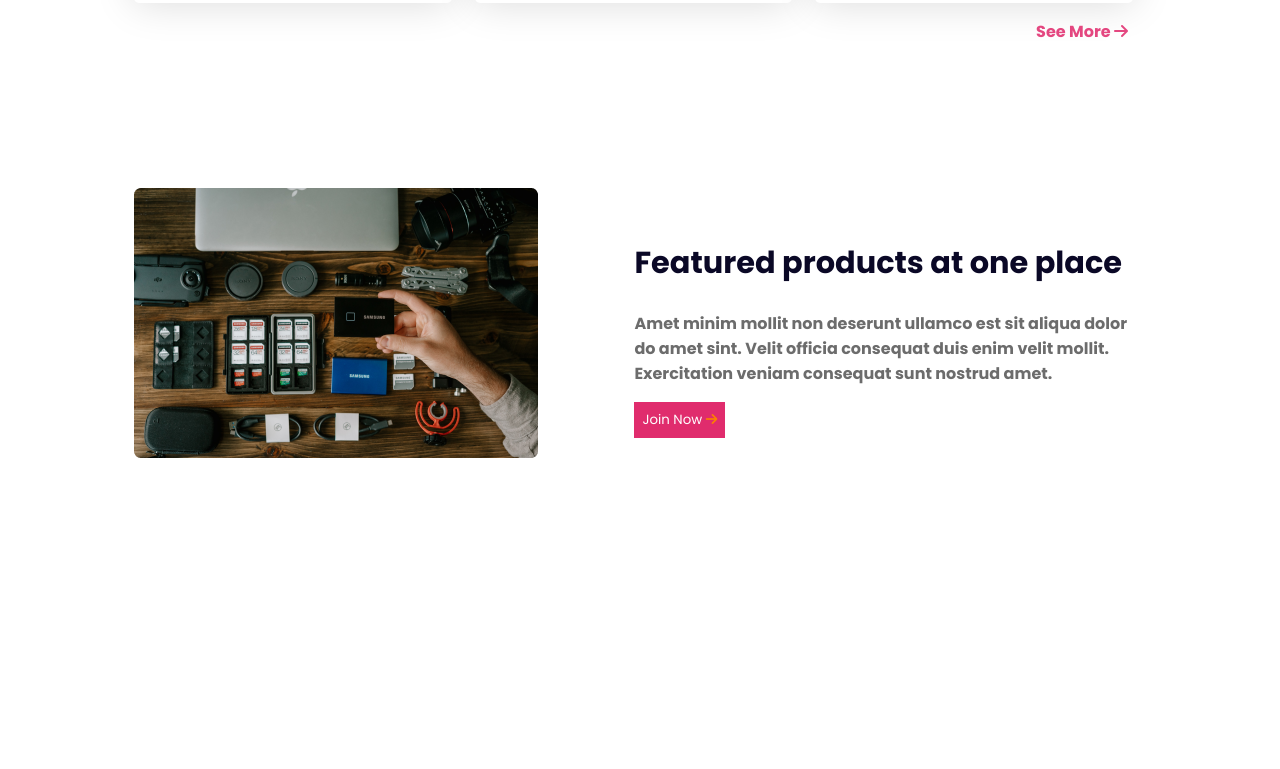
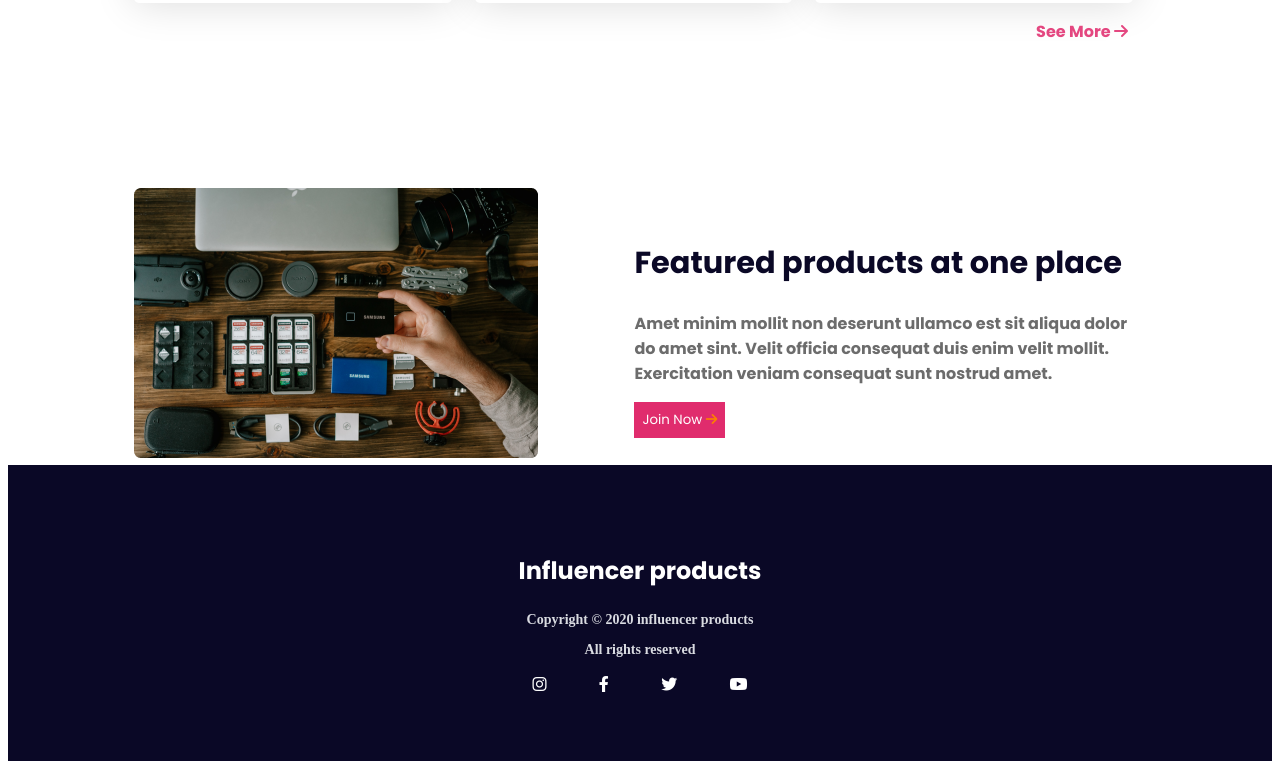
Before and after one commit to taufik-imam/gears-website, a plain HTML site: page index.html in a window 1280 px wide. Shown: the part 2457-3226 px from the top of the page. Before the commit the page ends 2930 px from the top, so only its background shows below. Drawn offline with Linux system fonts and the light colour scheme.

Commit message:
fina code

```diff
--- a/index.html
+++ b/index.html
@@ -219,6 +219,15 @@
 
     </main>
     <footer>
+        <div class="footer">
+            <h3>Influencer products</h3>
+            <p>Copyright &copy; 2020  influencer products</p>
+            <p>All rights reserved</p>
+            <span><i class="fa-brands fa-instagram"></i></span>
+            <span><i class="fa-brands fa-facebook-f"></i></span>
+            <span><i class="fa-brands fa-twitter"></i></span>
+            <span><i class="fa-brands fa-youtube"></i></span>
+        </div>
 
     </footer>
 </body>
--- a/style/style.css
+++ b/style/style.css
@@ -188,11 +188,39 @@
     font-size: 1rem;
     font-weight: 700;
 }
-.features-btn{
+
+.features-btn {
     background: #E02C6D;
     border: none;
     color: white;
     padding: 0.5rem;
+}
+
+/* footer style */
+.footer {
+    background: #0A0826;
+    color: white;
+    text-align: center;
+    padding-top: 4rem;
+    padding-bottom: 4rem;
+}
+
+.footer span {
+    padding: 1.5rem;
+}
+
+.footer p {
+    color: #D9DBE1;
+    font-family: Manrope;
+    font-size: 0.875rem;
+    font-weight: 700;
+}
+
+.footer h3 {
+
+    font-size: 1.5rem;
+    font-weight: 700;
+
 }
 
 /* media query */
@@ -232,7 +260,8 @@
     .box-container {
         grid-template-columns: 1fr;
     }
-    .features-container{
+
+    .features-container {
         flex-direction: column-reverse;
     }
 
```
